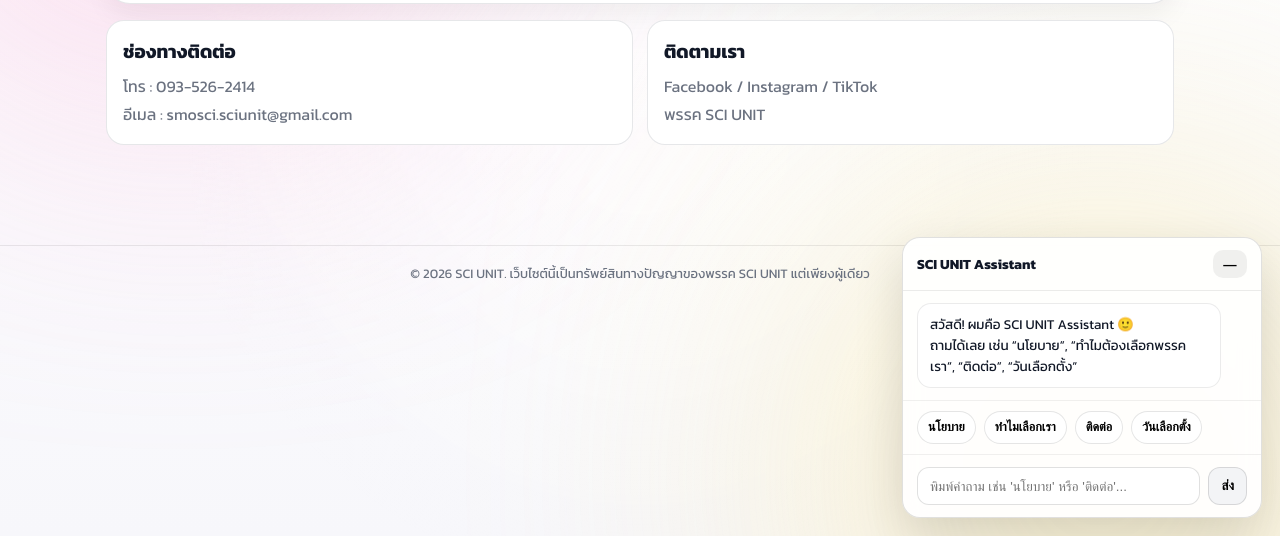
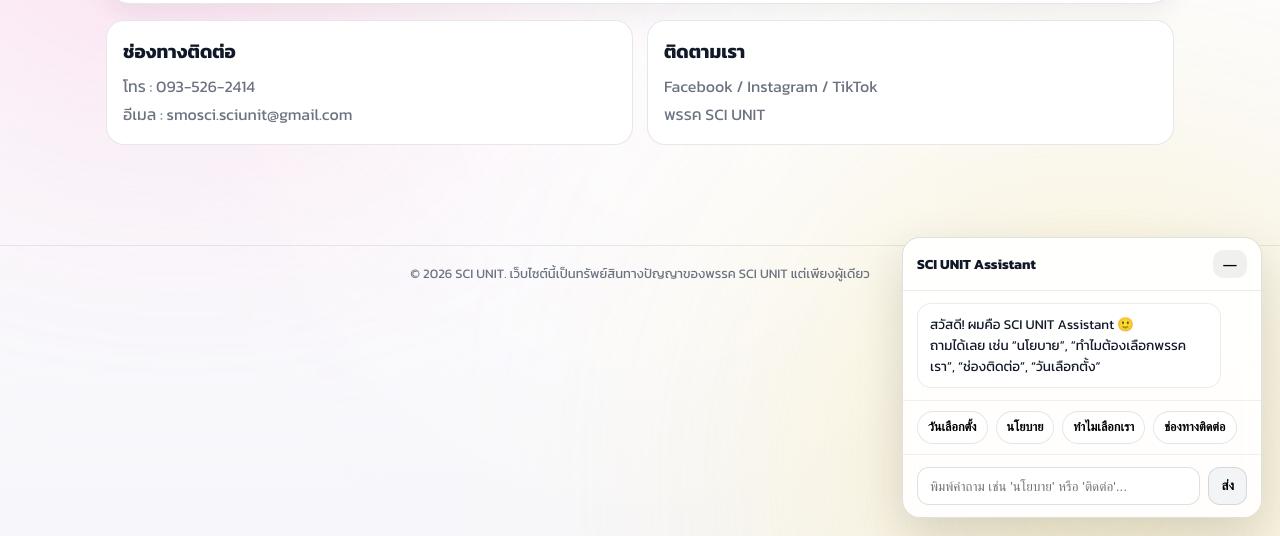
Before and after one commit to pitchakornofficial-prog/SCIUNIT-WEBSITE, a plain HTML site: page contact.html in a window 1280 px wide. Shown: the part 264-800 px from the top of the page. Drawn offline with Linux system fonts and the light colour scheme.

Commit message:
update: เพิ่มระบบคำใหม่

```diff
--- a/contact.html
+++ b/contact.html
@@ -77,12 +77,12 @@
         <div class="chat-body" id="chatBody" aria-live="polite"></div>
 
         <div class="chat-suggest" id="chatSuggest">
+          <button class="chip" data-q="วันเลือกตั้งวันไหน">วันเลือกตั้ง</button>
           <button class="chip" data-q="นโยบายพรรคมีอะไรบ้าง">นโยบาย</button>
           <button class="chip" data-q="ทำไมต้องเลือกพรรคเรา">
             ทำไมเลือกเรา
           </button>
-          <button class="chip" data-q="ติดต่อพรรค">ติดต่อ</button>
-          <button class="chip" data-q="วันเลือกตั้งวันไหน">วันเลือกตั้ง</button>
+          <button class="chip" data-q="ติดต่อพรรค">ช่องทางติดต่อ</button>
         </div>
 
         <form class="chat-input" id="chatForm">
--- a/js/chatbot.js
+++ b/js/chatbot.js
@@ -10,6 +10,21 @@
 
   // ===== 1) คลังความรู้ (แก้ไขตรงนี้ได้เลย) =====
   const knowledge = [
+    {
+      title: "สมาชิกพรรค",
+      keywords: ["สมาชิกพรรค", "มีกี่คน", "ใครบ้าง","ตำแหน่ง"],
+      answer: "ไม่ต้องถาม กดที่หน้า ทีมผู้สมัครได้เลย ถามทำไมแค่เนี้ย!!",
+    },
+    {
+      title: "หัวหน้าพรรค",
+      keywords: ["หัวหน้าพรรค", "มะอุ"],
+      answer: "มะอะอุอุอุอุอุอุอุอุอุอุุอุอุอุ มาแล้วจ้าาาาาาาาาาาาาาาาา",
+    },
+    {
+      title: "พันธกิจ",
+      keywords: ["พันธกิจ"],
+      answer: "พันธกิจ",
+    },
     {
       title: "นโยบายพรรค",
       keywords: [
@@ -50,9 +65,13 @@
         "อีเมล",
         "email",
         "facebook",
+        "เฟส",
+        "ไอจี",
         "ig",
         "tiktok",
+        "tt",
         "ติดตาม",
+        "แชท",
       ],
       answer:
         "ติดต่อ & ติดตาม SCI UNIT:\n" +
@@ -128,7 +147,7 @@
 
   // ===== 3) เริ่มต้นข้อความต้อนรับ =====
   addBubble(
-    "สวัสดี! ผมคือ SCI UNIT Assistant 🙂\nถามได้เลย เช่น “นโยบาย”, “ทำไมต้องเลือกพรรคเรา”, “ติดต่อ”, “วันเลือกตั้ง”",
+    "สวัสดี! ผมคือ SCI UNIT Assistant 🙂\nถามได้เลย เช่น “นโยบาย”, “ทำไมต้องเลือกพรรคเรา”, “ช่องติดต่อ”, “วันเลือกตั้ง”",
     "bot"
   );
 
```
Also changed, not shown: index.html (+1 -1 lines).
